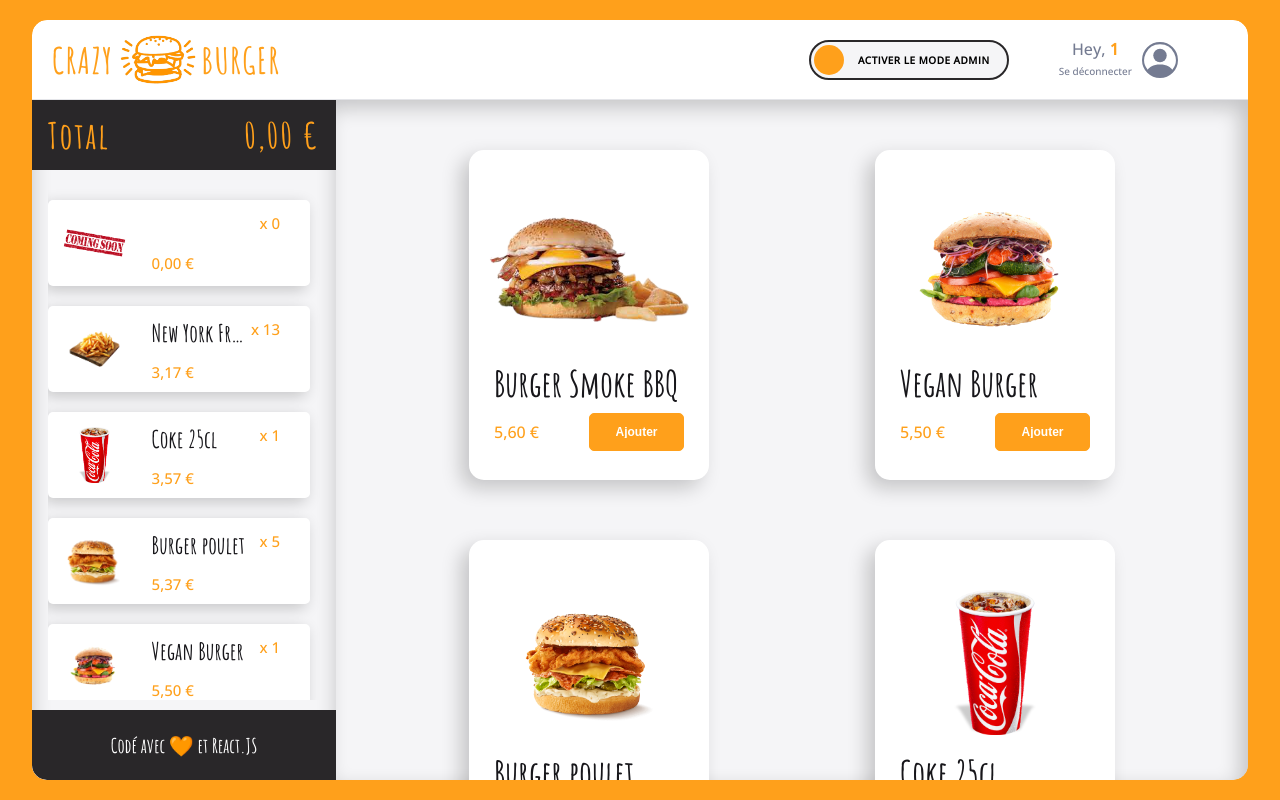
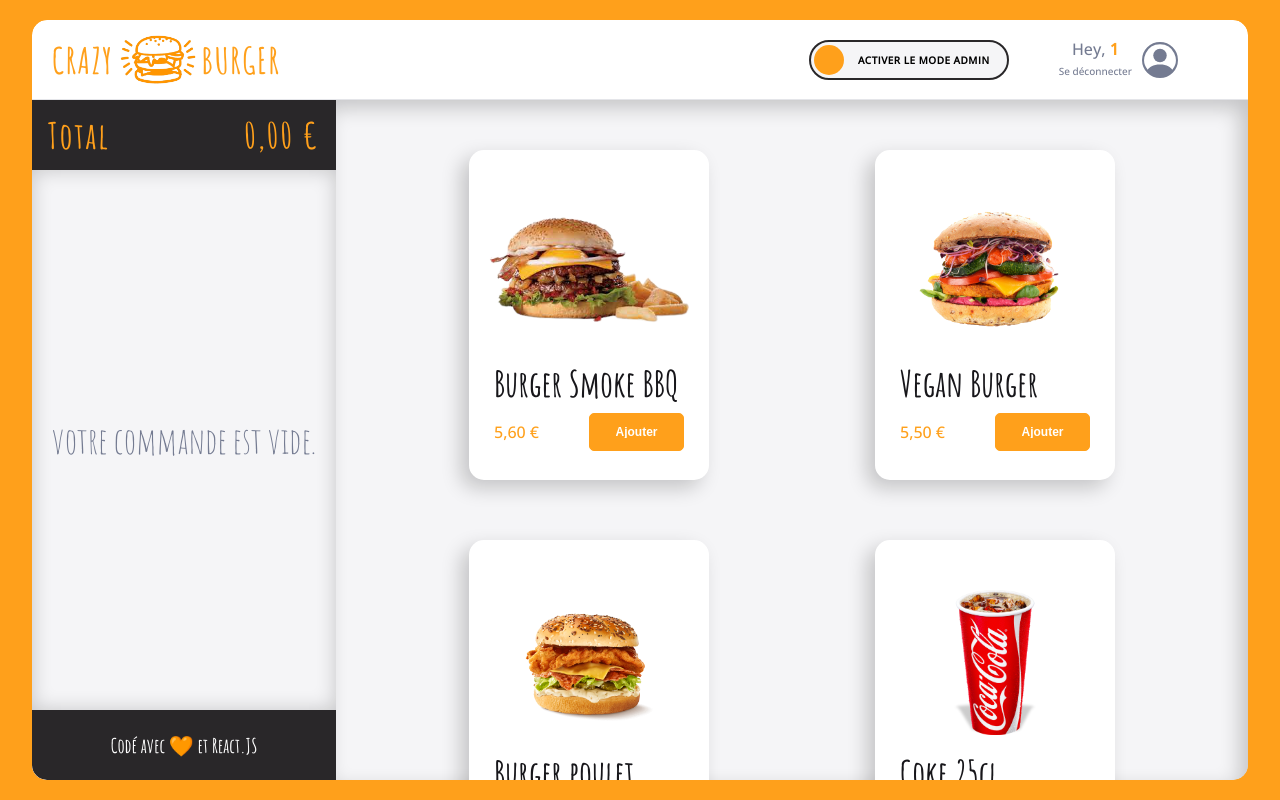
Before and after one commit to Samy572/burger-shop, a React (Vite) app: page /order/1 in a window 1280 px wide. Built offline with nearby package versions, Linux system fonts and the light colour scheme.

Commit message:
✨ F11:  BASKET > Add product create handleAddButton

```diff
--- a/src/components/pages/order/Main/Menu/Menu.jsx
+++ b/src/components/pages/order/Main/Menu/Menu.jsx
@@ -8,6 +8,7 @@ import EmptyMenuClient from './EmptyMenuClient.jsx';
 import EmptyMenuAdmin from './EmptyMenuAdmin';
 import { checkIfProductIsClicked } from './helper';
 import { IMAGE_COMMING_SOON } from '../../../../../../enums/product';
+import { findInArray } from '../../../../../utils/array';
 export default function Menu() {
 	const {
 		menu,
@@ -19,12 +20,13 @@ export default function Menu() {
 		setisCollapsed,
 		setcurrentTabSelected,
 		titleEditRef,
+		handleAddToBasket,
 	} = useContext(OrderContext);
 
 	const handleClick = async (idProductSelected) => {
 		if (isModeAdmin) setisCollapsed(false);
 		setcurrentTabSelected('edit');
-		const productClickedOn = menu.find((el) => el.id === idProductSelected);
+		const productClickedOn = findInArray(idProductSelected, menu);
 		await setProductSelected(productClickedOn);
 		titleEditRef.current.focus();
 	};
@@ -33,6 +35,13 @@ export default function Menu() {
 		return <EmptyMenuAdmin onClick={resetMenu} />;
 
 	if (menu.length === 0 && !isModeAdmin) return <EmptyMenuClient />;
+
+	const handleAddButton = (event, idProductToAdd) => {
+		event.stopPropagation();
+		const productToAdd = findInArray(idProductToAdd, menu);
+		console.log(productToAdd);
+		handleAddToBasket(productToAdd);
+	};
 
 	return (
 		// Map destructuring menu + hydratation du component
@@ -48,6 +57,7 @@ export default function Menu() {
 						onDelete={() => handleDelete(id)}
 						onClick={() => handleClick(id)}
 						hasDeleteButton={isModeAdmin}
+						onAdd={(event) => handleAddButton(event, id)}
 					/>
 				);
 			})}
--- a/src/components/pages/order/OrderPage.jsx
+++ b/src/components/pages/order/OrderPage.jsx
@@ -19,7 +19,7 @@ const OrderPage = () => {
 
 	// Comportement appel du custom hook useMenu et useBasket
 	const { menu, handleAdd, handleDelete, handleEdit, resetMenu } = useMenu();
-	const { basket, setBasket } = useBasket();
+	const { basket, setBasket, handleAddToBasket } = useBasket();
 
 	const orderContextValue = {
 		isModeAdmin,
@@ -41,6 +41,7 @@ const OrderPage = () => {
 		titleEditRef,
 		basket,
 		setBasket,
+		handleAddToBasket,
 	};
 
 	return (
--- a/src/components/reusable-ui/Card.jsx
+++ b/src/components/reusable-ui/Card.jsx
@@ -10,6 +10,7 @@ export default function Card({
 	hasDeleteButton,
 	onDelete,
 	onClick,
+	onAdd,
 }) {
 	// state (vide)
 
@@ -39,7 +40,7 @@ export default function Card({
 						<PrimaryButton
 							className="primary-button"
 							label={'Ajouter'}
-							onClick={(event) => event.stopPropagation()}
+							onClick={onAdd}
 						/>
 					</div>
 				</div>
@@ -62,6 +63,7 @@ const CardStyled = styled.div`
 	box-shadow: -8px 8px 20px 0px rgb(0 0 0 / 20%);
 	border-radius: ${theme.borderRadius.extraRound};
 	position: relative;
+	transition: all 0.2s;
 
 	.delete-button {
 		overflow: hidden;
@@ -157,4 +159,7 @@ const CardStyled = styled.div`
 			}
 		}
 	}
+	&:hover {
+		box-shadow: ${theme.shadows.orangeHighlight};
+	}
 `;
--- a/src/context/OrderContext.jsx
+++ b/src/context/OrderContext.jsx
@@ -30,4 +30,5 @@ export default createContext({
 	// Basket
 	basket: [],
 	setBasket: () => {},
+	handleAddToBasket: () => {},
 });
--- a/src/hooks/useBasket.jsx
+++ b/src/hooks/useBasket.jsx
@@ -2,7 +2,8 @@ import { useState } from 'react';
 import { fakeBasket } from '../data/fakeBasket';
 
 export const useBasket = () => {
-	const [basket, setBasket] = useState(fakeBasket.LARGE);
+	const [basket, setBasket] = useState(fakeBasket.EMPTY);
+	const handleAddToBasket = (productToAdd) => {};
 
-	return { basket, setBasket };
+	return { basket, handleAddToBasket };
 };
--- a/src/utils/array.js
+++ b/src/utils/array.js
@@ -1,3 +1,7 @@
 export const deepClone = (array) => {
 	return JSON.parse(JSON.stringify(array));
 };
+
+export const findInArray = (id, array) => {
+	return array.find((itemInArray) => itemInArray.id === id);
+};
```
